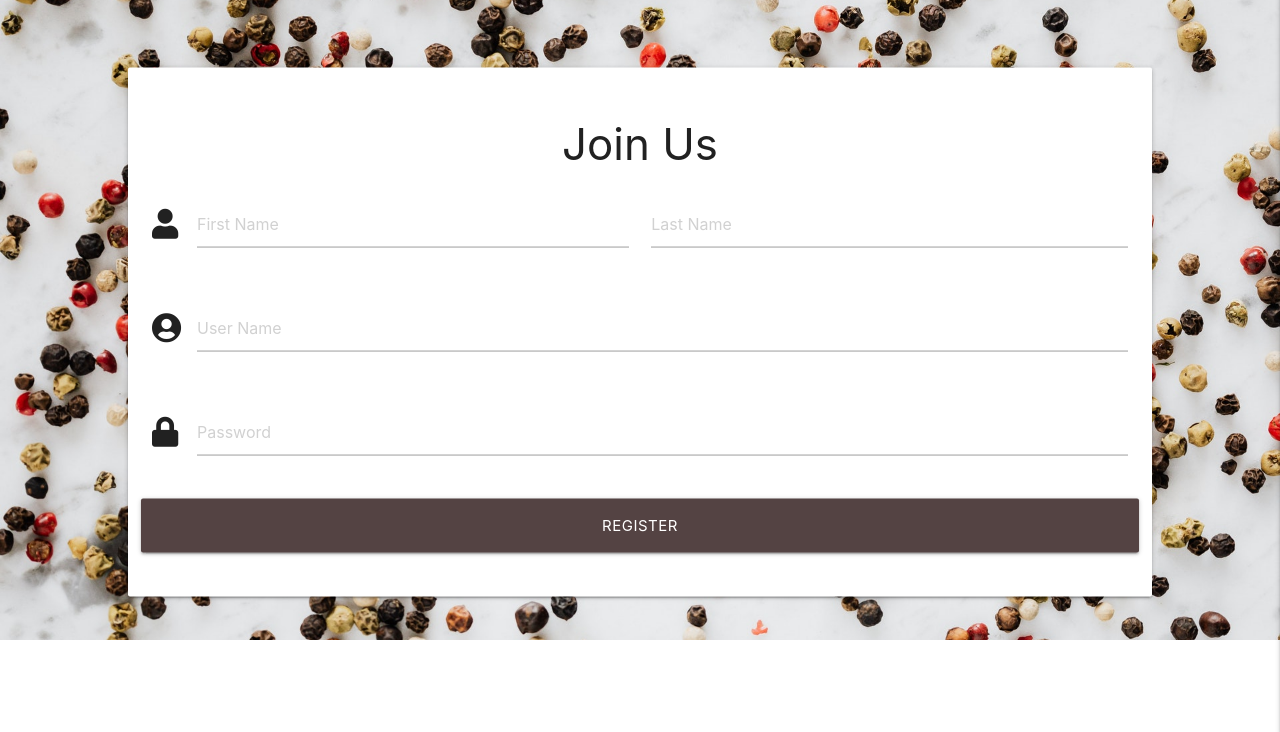
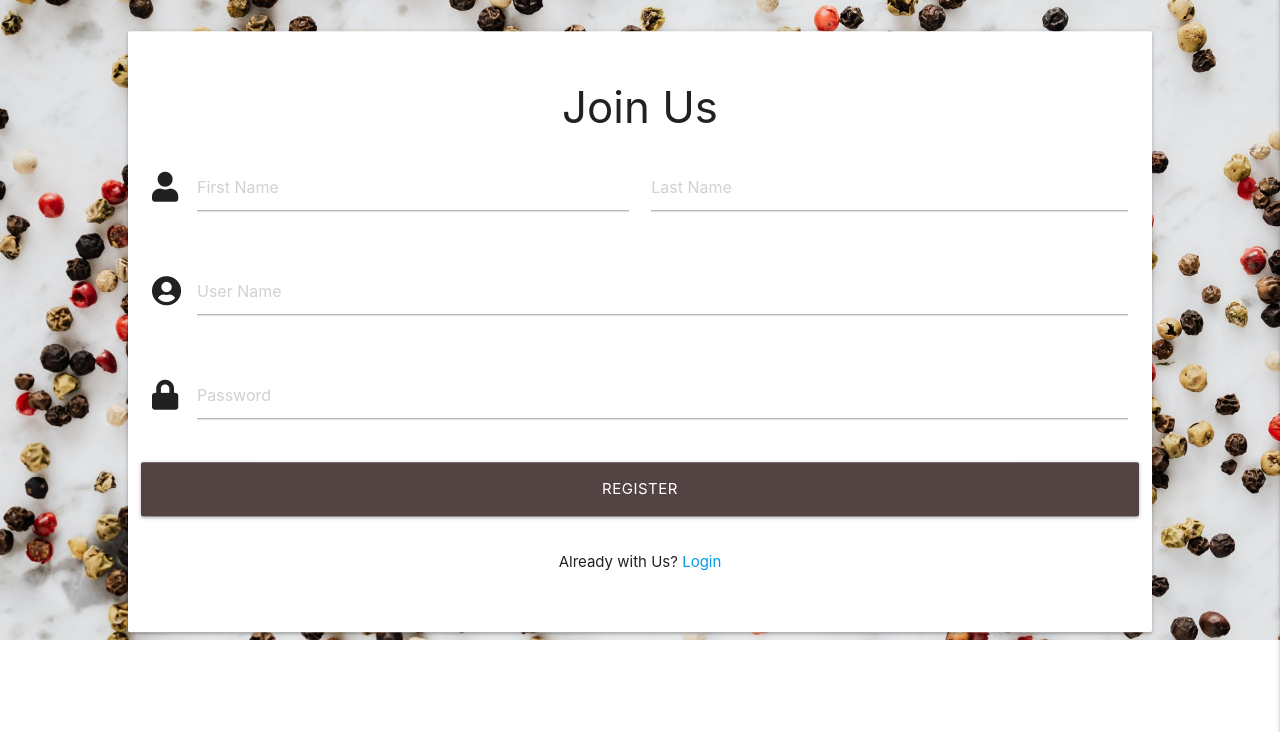
Before and after one commit to ErnestaMajute/MS3, a Flask app: page /register in a window 1280 px wide. Shown: the part 68-800 px from the top of the page. Run offline with Flask 2, Linux system fonts and the light colour scheme; some libraries are stand-ins or nearby versions.

Commit message:
Functionality to login.html page, added

```diff
--- a/app.py
+++ b/app.py
@@ -26,8 +26,22 @@ def index():
     return render_template("index.html")
 
 
-@app.route("/login")
+@app.route("/login", methods=["GET", "POST"])
 def login():
+    if request.method == "POST":
+        current_user = mongo.db.users.find_one(
+            {"username": request.form.get("username").lower()})
+
+        if current_user:
+            if check_password_hash(current_user["password"], request.form.get("password")):
+                session["user"] = request.form.get("username").lower()
+
+            else:
+                return redirect(url_for("login"))
+
+        else:
+            return redirect(url_for("login"))
+
     return render_template("login.html")
 
 
--- a/templates/register.html
+++ b/templates/register.html
@@ -45,6 +45,13 @@
                             Register
                         </button>
                     </div>
+                    <div class="row">
+                        <div class="col s12 center">
+                            <p>
+                                Already with Us? <a href="{{ url_for('login') }}">Login</a>
+                            </p>
+                        </div>
+                    </div>
                 </div>
             </form>
         </div>
```
